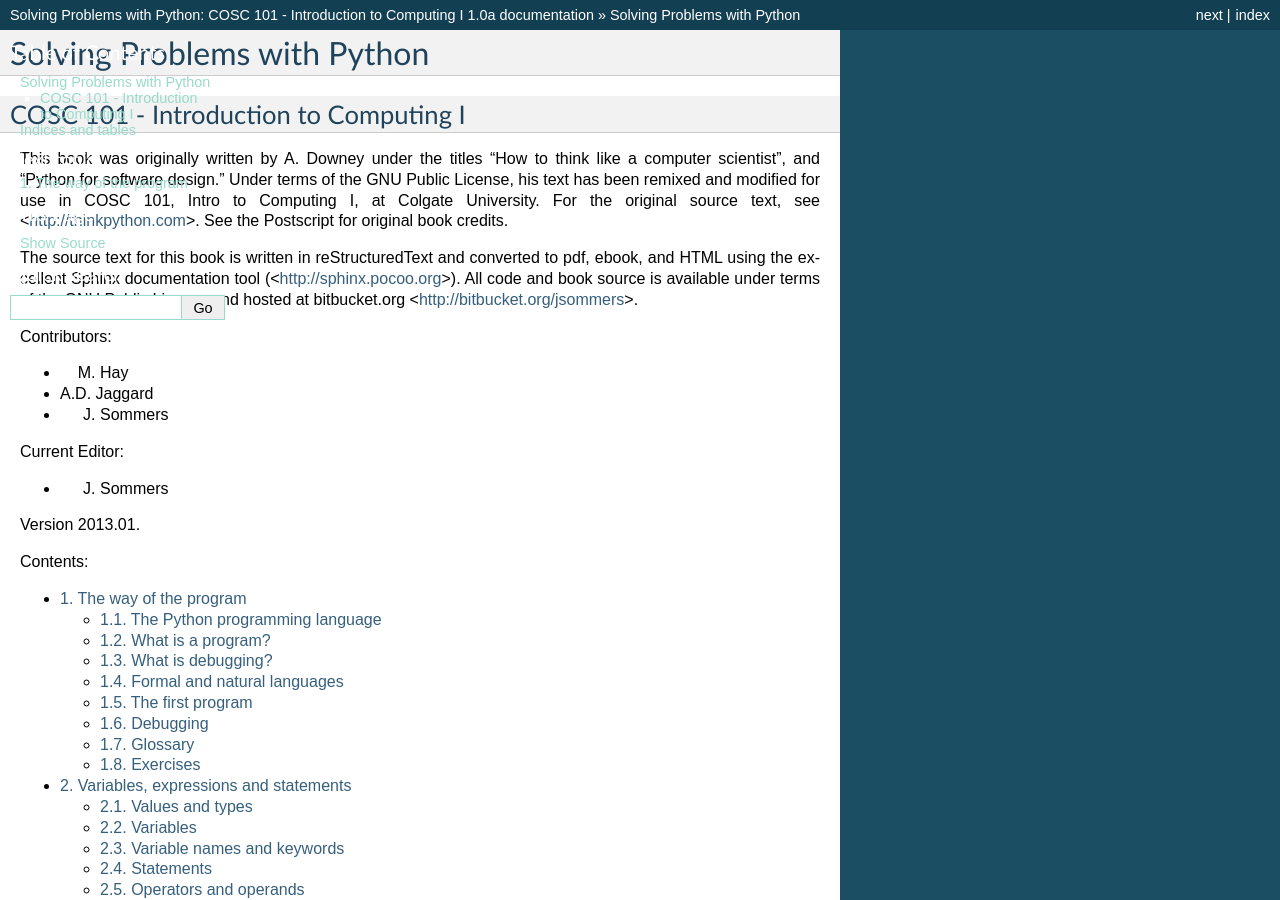
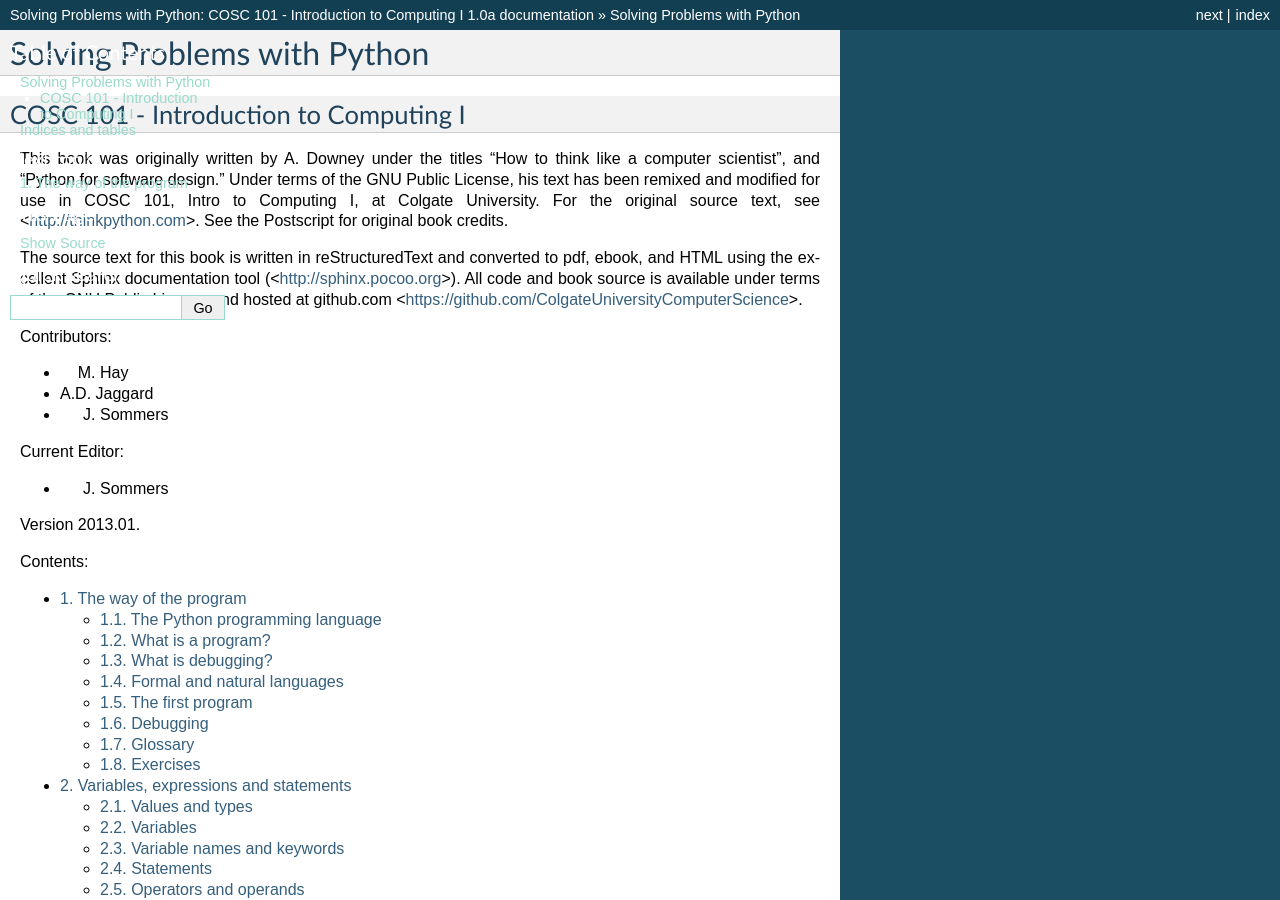
Before and after one commit to ColgateUniversityComputerScience/cosc101text, a Sphinx documentation site: the page built from source/index.rst, in a window 1280 px wide and 900 px high. Built offline with Sphinx 7.4.7, drawn with Linux system fonts in a browser that asks for light colours; formulas are drawn with MathJax 3.

Commit message:
Update fixme for revamped text.  Change source repo url in index.

```diff
--- a/source/index.rst
+++ b/source/index.rst
@@ -25,7 +25,7 @@
 to pdf, ebook, and HTML using the excellent Sphinx documentation tool
 (<http://sphinx.pocoo.org>).  All code and book
 source is available under terms of the GNU Public License and hosted
-at bitbucket.org <http://bitbucket.org/jsommers>.
+at github.com <https://github.com/ColgateUniversityComputerScience>.
 
 Contributors:
 
```
Also changed, not shown: 1 other file.
